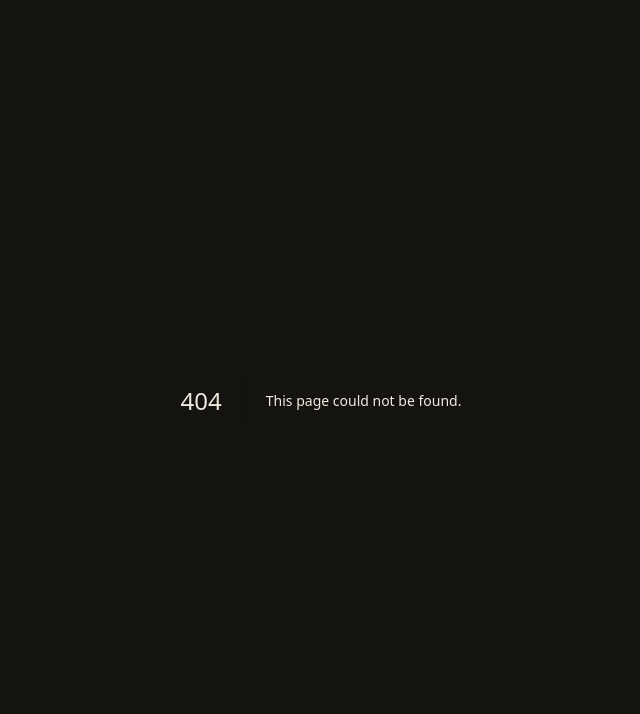
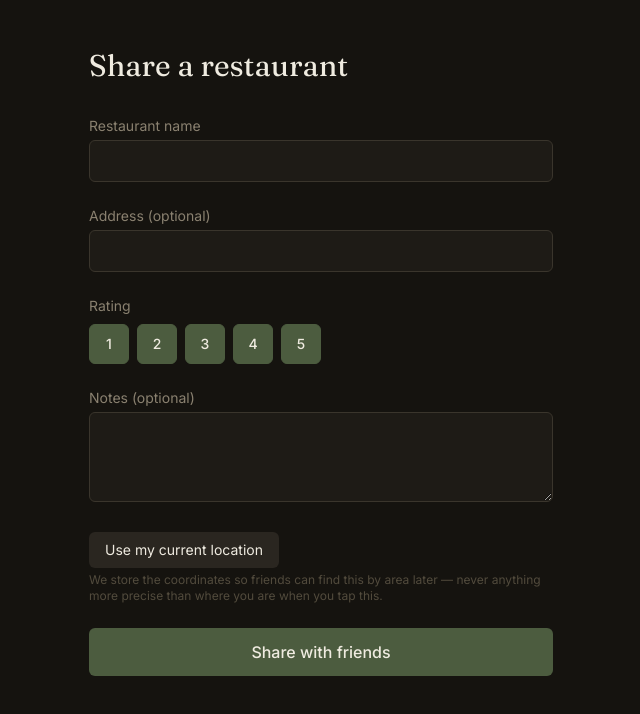
Before and after one commit to AndrewDoan/food-app, a Next.js app: page /reviews/new in a window 1280 px wide. Before the commit this address had no page. Shown: the top 714 px of the page, without its empty margins (319-959 px from the left). Built offline with nearby package versions, Linux system fonts and the light colour scheme; no server answers.

Commit message:
Add restaurant review form with geolocation capture

```diff
--- a/src/app/recipes/page.tsx
+++ b/src/app/recipes/page.tsx
@@ -41,6 +41,12 @@ export default async function RecipesPage() {
           </Link>
           <Link href="/friends" className="text-table-400 hover:text-table-100">
             Friends
+          </Link>
+          <Link
+            href="/reviews/new"
+            className="text-herb-400 hover:text-herb-300 font-medium"
+          >
+            + New review
           </Link>
           <Link
             href="/recipes/new"
--- /dev/null
+++ b/src/app/reviews/new/page.tsx
@@ -0,0 +1,162 @@
+"use client";
+
+import { useState } from "react";
+import { useRouter } from "next/navigation";
+import { createClient } from "@/lib/supabase/client";
+
+export default function NewReviewPage() {
+  const router = useRouter();
+  const supabase = createClient();
+
+  const [restaurantName, setRestaurantName] = useState("");
+  const [address, setAddress] = useState("");
+  const [rating, setRating] = useState(5);
+  const [notes, setNotes] = useState("");
+  const [coords, setCoords] = useState<{ lat: number; lng: number } | null>(null);
+  const [locating, setLocating] = useState(false);
+  const [saving, setSaving] = useState(false);
+  const [error, setError] = useState<string | null>(null);
+
+  function getLocation() {
+    setLocating(true);
+    setError(null);
+    navigator.geolocation.getCurrentPosition(
+      (pos) => {
+        setCoords({ lat: pos.coords.latitude, lng: pos.coords.longitude });
+        setLocating(false);
+      },
+      (err) => {
+        setError(`Couldn't get your location: ${err.message}`);
+        setLocating(false);
+      }
+    );
+  }
+
+  async function handleSubmit(e: React.FormEvent) {
+    e.preventDefault();
+    setError(null);
+
+    if (!coords) {
+      setError("Tap \"Use my current location\" first — we need it to place this on the map later.");
+      return;
+    }
+
+    setSaving(true);
+
+    const {
+      data: { user },
+    } = await supabase.auth.getUser();
+    if (!user) {
+      setError("You need to be signed in.");
+      setSaving(false);
+      return;
+    }
+
+    const { error: insertError } = await supabase.from("restaurant_reviews").insert({
+      author_id: user.id,
+      restaurant_name: restaurantName,
+      address: address || null,
+      latitude: coords.lat,
+      longitude: coords.lng,
+      rating,
+      notes: notes || null,
+    });
+
+    setSaving(false);
+    if (insertError) {
+      setError(insertError.message);
+    } else {
+      router.push("/recipes");
+    }
+  }
+
+  return (
+    <main className="max-w-lg mx-auto px-6 py-12">
+      <h1 className="font-display text-3xl mb-8">Share a restaurant</h1>
+
+      <form onSubmit={handleSubmit} className="space-y-6">
+        <div>
+          <label className="block text-sm text-table-400 mb-1">Restaurant name</label>
+          <input
+            required
+            value={restaurantName}
+            onChange={(e) => setRestaurantName(e.target.value)}
+            className="w-full rounded-md bg-table-900 border border-table-700 px-3 py-2 focus:border-herb-500"
+          />
+        </div>
+
+        <div>
+          <label className="block text-sm text-table-400 mb-1">
+            Address (optional)
+          </label>
+          <input
+            value={address}
+            onChange={(e) => setAddress(e.target.value)}
+            className="w-full rounded-md bg-table-900 border border-table-700 px-3 py-2 focus:border-herb-500"
+          />
+        </div>
+
+        <div>
+          <label className="block text-sm text-table-400 mb-2">Rating</label>
+          <div className="flex gap-2">
+            {[1, 2, 3, 4, 5].map((n) => (
+              <button
+                key={n}
+                type="button"
+                onClick={() => setRating(n)}
+                className={`w-10 h-10 rounded-md border text-sm font-medium transition-colors ${
+                  rating >= n
+                    ? "bg-herb-600 border-herb-600"
+                    : "bg-table-900 border-table-700 text-table-500"
+                }`}
+              >
+                {n}
+              </button>
+            ))}
+          </div>
+        </div>
+
+        <div>
+          <label className="block text-sm text-table-400 mb-1">
+            Notes (optional)
+          </label>
+          <textarea
+            value={notes}
+            onChange={(e) => setNotes(e.target.value)}
+            rows={3}
+            className="w-full rounded-md bg-table-900 border border-table-700 px-3 py-2 focus:border-herb-500"
+          />
+        </div>
+
+        <div>
+          <button
+            type="button"
+            onClick={getLocation}
+            disabled={locating}
+            className="text-sm rounded-md bg-table-800 hover:bg-table-700 transition-colors px-4 py-2 disabled:opacity-50"
+          >
+            {locating
+              ? "Getting location…"
+              : coords
+              ? "✓ Location captured"
+              : "Use my current location"}
+          </button>
+          <p className="text-xs text-table-600 mt-1">
+            We store the coordinates so friends can find this by area later —
+            never anything more precise than where you are when you tap this.
+          </p>
+        </div>
+
+        {error && <p className="text-sm text-red-400">{error}</p>}
+
+        <button
+          type="submit"
+          disabled={saving}
+          className="w-full rounded-md bg-herb-600 hover:bg-herb-500 transition-colors px-4 py-3 font-medium disabled:opacity-50"
+        >
+          {saving ? "Sharing…" : "Share with friends"}
+        </button>
+      </form>
+    </main>
+  );
+}
```
